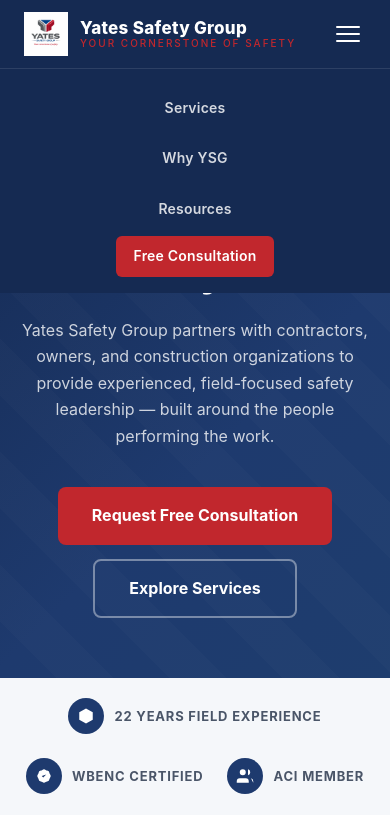
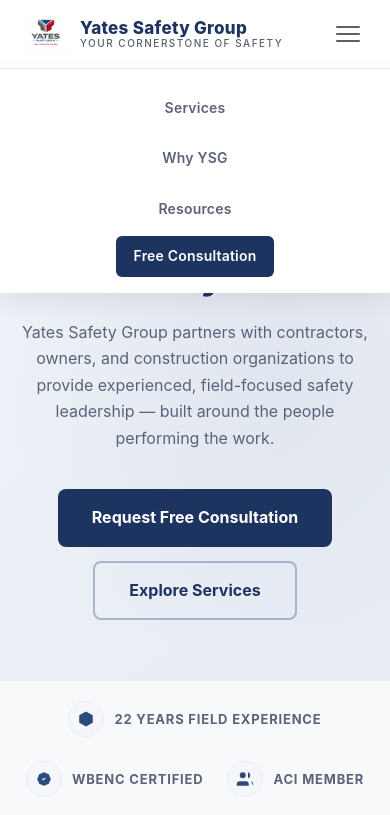
Before and after one commit to tomhorn1975/yates-safety-group, a plain HTML site: page index.html in a window 390 px wide. Both pictures are taken after a click on the button "Menu". Shown: the top 815 px of the page. Drawn offline with Linux system fonts and the light colour scheme.

Commit message:
Soften color scheme — light hero, white nav, muted accents throughout

```diff
--- a/index.html
+++ b/index.html
@@ -9,18 +9,19 @@
         *, *::before, *::after { box-sizing: border-box; margin: 0; padding: 0; }
 
         :root {
-            --navy:       #1e3a6e;
-            --navy-dark:  #152a52;
-            --navy-light: #254a8a;
-            --red:        #c1272d;
-            --red-lt:     #d43a40;
-            --charcoal:   #4a4f58;
+            --navy:       #2c4a7c;
+            --navy-dark:  #1e3460;
+            --navy-light: #3a5a8f;
+            --red:        #a0282d;
+            --red-lt:     #b83338;
+            --charcoal:   #5a5f6a;
             --white:      #ffffff;
-            --off-white:  #f5f7fa;
-            --text:       #2a2e36;
-            --text-mid:   #4a5568;
-            --text-light: #718096;
-            --border:     #e2e8f0;
+            --off-white:  #f8f9fb;
+            --text:       #2e3240;
+            --text-mid:   #5a6378;
+            --text-light: #8a93a6;
+            --border:     #e8ecf2;
+            --bg-section: #f4f6f9;
         }
 
         html { scroll-behavior: smooth; }
@@ -37,8 +38,9 @@
             position: fixed;
             top: 0; left: 0; right: 0;
             z-index: 100;
-            background: var(--navy-dark);
-            border-bottom: 3px solid var(--red);
+            background: var(--white);
+            border-bottom: 1px solid var(--border);
+            box-shadow: 0 1px 12px rgba(0,0,0,0.07);
         }
         .nav-inner {
             max-width: 1100px;
@@ -67,14 +69,14 @@
         .nav-logo-name {
             font-size: 17px;
             font-weight: 800;
-            color: var(--white);
+            color: var(--navy-dark);
             letter-spacing: 0.3px;
         }
         .nav-logo-sub {
             font-size: 10px;
             font-weight: 500;
-            color: var(--red);
-            letter-spacing: 2px;
+            color: var(--charcoal);
+            letter-spacing: 1.5px;
             text-transform: uppercase;
         }
         .nav-links {
@@ -84,7 +86,7 @@
             list-style: none;
         }
         .nav-links a {
-            color: rgba(255,255,255,0.82);
+            color: var(--text-mid);
             text-decoration: none;
             font-size: 14px;
             font-weight: 600;
@@ -93,14 +95,14 @@
             transition: color 0.2s, background 0.2s;
             letter-spacing: 0.2px;
         }
-        .nav-links a:hover { color: white; background: rgba(255,255,255,0.1); }
+        .nav-links a:hover { color: var(--navy-dark); background: var(--off-white); }
         .nav-links .cta-link a {
-            background: var(--red);
+            background: var(--navy-dark);
             color: white;
             padding: 9px 18px;
             border-radius: 6px;
         }
-        .nav-links .cta-link a:hover { background: var(--red-lt); }
+        .nav-links .cta-link a:hover { background: var(--navy); }
 
         .hamburger {
             display: none;
@@ -115,7 +117,7 @@
             display: block;
             width: 24px;
             height: 2px;
-            background: white;
+            background: var(--charcoal);
             border-radius: 2px;
             transition: 0.3s;
         }
@@ -123,32 +125,28 @@
         /* ── HERO ── */
         .hero {
             margin-top: 68px;
-            background: linear-gradient(135deg, var(--navy-dark) 0%, var(--navy) 60%, #1e3d6e 100%);
-            color: white;
+            background: linear-gradient(150deg, #f0f3f8 0%, #e8edf5 100%);
+            color: var(--text);
             padding: 100px 24px 90px;
             text-align: center;
             position: relative;
             overflow: hidden;
+            border-bottom: 1px solid var(--border);
         }
         .hero::before {
             content: '';
             position: absolute;
             inset: 0;
-            background: repeating-linear-gradient(
-                45deg,
-                transparent,
-                transparent 40px,
-                rgba(255,255,255,0.015) 40px,
-                rgba(255,255,255,0.015) 80px
-            );
+            background: radial-gradient(ellipse at 70% 50%, rgba(44,74,124,0.06) 0%, transparent 70%);
         }
         .hero-inner { position: relative; max-width: 820px; margin: 0 auto; }
         .hero-eyebrow {
             display: inline-block;
-            background: var(--red);
-            color: white;
+            background: transparent;
+            color: var(--navy);
+            border: 1.5px solid rgba(44,74,124,0.3);
             font-size: 11px;
-            font-weight: 800;
+            font-weight: 700;
             letter-spacing: 2.5px;
             text-transform: uppercase;
             padding: 6px 18px;
@@ -161,18 +159,19 @@
             line-height: 1.12;
             letter-spacing: -1px;
             margin-bottom: 22px;
+            color: var(--navy-dark);
         }
         .hero h1 span { color: var(--red); }
         .hero p {
             font-size: clamp(16px, 2vw, 19px);
-            color: rgba(255,255,255,0.78);
+            color: var(--text-mid);
             max-width: 640px;
             margin: 0 auto 38px;
             line-height: 1.65;
         }
         .hero-btns { display: flex; gap: 14px; justify-content: center; flex-wrap: wrap; }
         .btn-primary {
-            background: var(--red);
+            background: var(--navy-dark);
             color: white;
             padding: 16px 34px;
             border-radius: 8px;
@@ -182,20 +181,20 @@
             transition: background 0.2s, transform 0.15s;
             display: inline-block;
         }
-        .btn-primary:hover { background: var(--red-lt); transform: translateY(-1px); }
+        .btn-primary:hover { background: var(--navy); transform: translateY(-1px); }
         .btn-outline {
             background: transparent;
-            color: white;
+            color: var(--navy-dark);
             padding: 15px 34px;
             border-radius: 8px;
             font-size: 16px;
             font-weight: 700;
             text-decoration: none;
-            border: 2px solid rgba(255,255,255,0.4);
+            border: 2px solid rgba(44,74,124,0.35);
             transition: border-color 0.2s, background 0.2s;
             display: inline-block;
         }
-        .btn-outline:hover { border-color: white; background: rgba(255,255,255,0.08); }
+        .btn-outline:hover { border-color: var(--navy); background: rgba(44,74,124,0.06); }
 
         /* ── TRUST BAR ── */
         .trust-bar {
@@ -226,13 +225,14 @@
             width: 36px;
             height: 36px;
             border-radius: 50%;
-            background: var(--navy);
+            background: var(--bg-section);
+            border: 1.5px solid var(--border);
             display: flex;
             align-items: center;
             justify-content: center;
             flex-shrink: 0;
         }
-        .trust-icon svg { width: 18px; height: 18px; fill: white; }
+        .trust-icon svg { width: 18px; height: 18px; fill: var(--navy); }
 
         /* ── SECTIONS ── */
         section { padding: 80px 24px; }
@@ -394,11 +394,12 @@
         }
         .resource-card:hover { box-shadow: 0 8px 28px rgba(26,47,82,0.1); transform: translateY(-2px); }
         .resource-header {
-            background: var(--navy);
+            background: var(--bg-section);
             padding: 26px 24px 22px;
-            color: white;
+            color: var(--navy-dark);
+            border-bottom: 1px solid var(--border);
         }
-        .resource-header svg { width: 32px; height: 32px; fill: var(--red); margin-bottom: 12px; }
+        .resource-header svg { width: 32px; height: 32px; fill: var(--navy); margin-bottom: 12px; }
         .resource-header h3 { font-size: 18px; font-weight: 800; }
         .resource-body {
             padding: 20px 24px 24px;
@@ -422,17 +423,17 @@
         .resource-link:hover { color: var(--navy); }
 
         /* ── CONSULTATION FORM ── */
-        #consultation { background: var(--navy-dark); }
-        #consultation .section-title { color: white; }
-        #consultation .section-label { color: var(--red); }
-        #consultation .section-sub { color: rgba(255,255,255,0.7); }
+        #consultation { background: var(--bg-section); border-top: 1px solid var(--border); }
+        #consultation .section-title { color: var(--navy-dark); }
+        #consultation .section-label { color: var(--charcoal); }
+        #consultation .section-sub { color: var(--text-mid); }
         .consult-grid {
             display: grid;
             grid-template-columns: 1fr 1fr;
             gap: 60px;
             align-items: start;
         }
-        .consult-info { color: rgba(255,255,255,0.75); }
+        .consult-info { color: var(--text-mid); }
         .consult-info p { font-size: 16px; line-height: 1.75; margin-bottom: 28px; }
         .consult-detail {
             display: flex;
@@ -440,10 +441,10 @@
             gap: 14px;
             margin-bottom: 18px;
             font-size: 15px;
-            color: rgba(255,255,255,0.85);
+            color: var(--text);
             font-weight: 600;
         }
-        .consult-detail svg { width: 20px; height: 20px; fill: var(--red); flex-shrink: 0; }
+        .consult-detail svg { width: 20px; height: 20px; fill: var(--navy); flex-shrink: 0; }
         .consult-form {
             background: white;
             border-radius: 16px;
@@ -482,7 +483,7 @@
         .form-two { display: grid; grid-template-columns: 1fr 1fr; gap: 14px; }
         .form-submit {
             width: 100%;
-            background: var(--red);
+            background: var(--navy-dark);
             color: white;
             border: none;
             border-radius: 8px;
@@ -494,7 +495,7 @@
             transition: background 0.2s;
             font-family: inherit;
         }
-        .form-submit:hover { background: var(--red-lt); }
+        .form-submit:hover { background: var(--navy); }
         .form-note {
             text-align: center;
             font-size: 12px;
@@ -566,8 +567,9 @@
                 display: none;
                 position: absolute;
                 top: 68px; left: 0; right: 0;
-                background: var(--navy-dark);
-                border-top: 1px solid rgba(255,255,255,0.1);
+                background: var(--white);
+                border-top: 1px solid var(--border);
+                box-shadow: 0 8px 24px rgba(0,0,0,0.08);
                 flex-direction: column;
                 padding: 16px;
                 gap: 4px;
@@ -904,7 +906,7 @@
                 <p>Whether you're dealing with an immediate compliance issue, looking to build a stronger safety culture, or just not sure where to start — reach out. Dawn will personally respond to every inquiry.</p>
                 <div class="consult-detail">
                     <svg viewBox="0 0 24 24"><path d="M4 4h16c1.1 0 2 .9 2 2v12c0 1.1-.9 2-2 2H4c-1.1 0-2-.9-2-2V6c0-1.1.9-2 2-2z"/><polyline points="22,6 12,13 2,6"/></svg>
-                    <a href="mailto:Dawn@yatessafetygroup.com" style="color:rgba(255,255,255,0.85);text-decoration:none;">Dawn@yatessafetygroup.com</a>
+                    <a href="mailto:Dawn@yatessafetygroup.com" style="color:var(--navy);text-decoration:none;">Dawn@yatessafetygroup.com</a>
                 </div>
                 <div class="consult-detail">
                     <svg viewBox="0 0 24 24"><path d="M12 22s8-4 8-10V5l-8-3-8 3v7c0 6 8 10 8 10z"/></svg>
```
